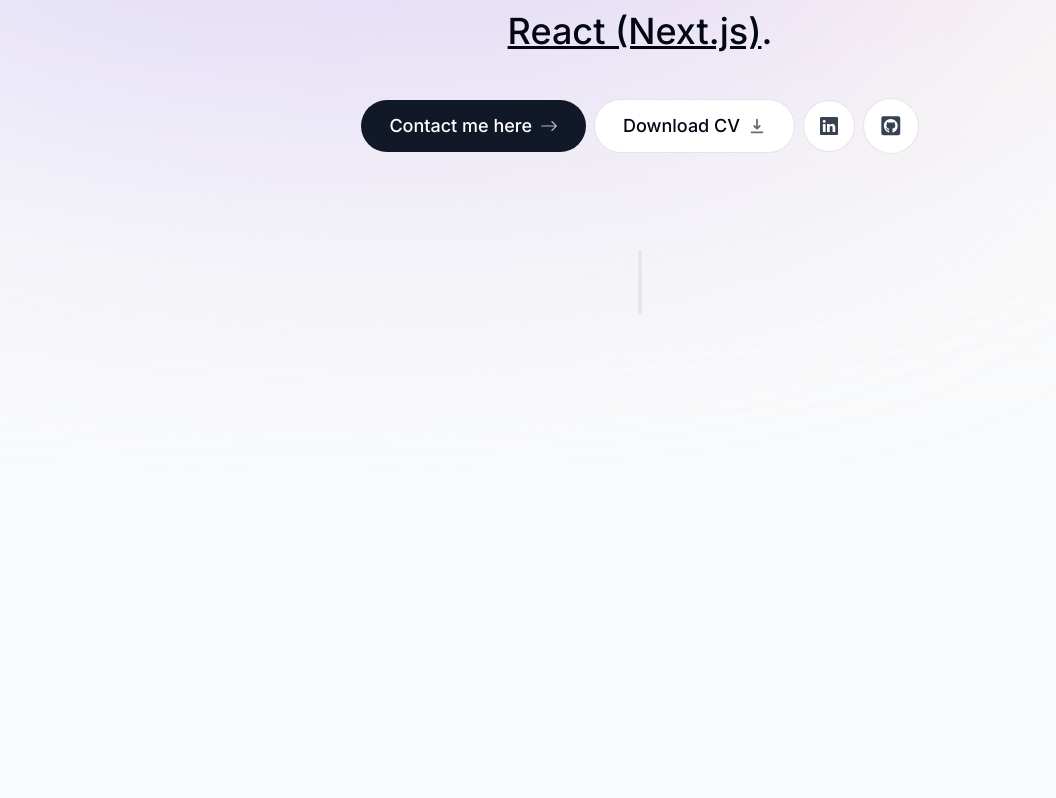
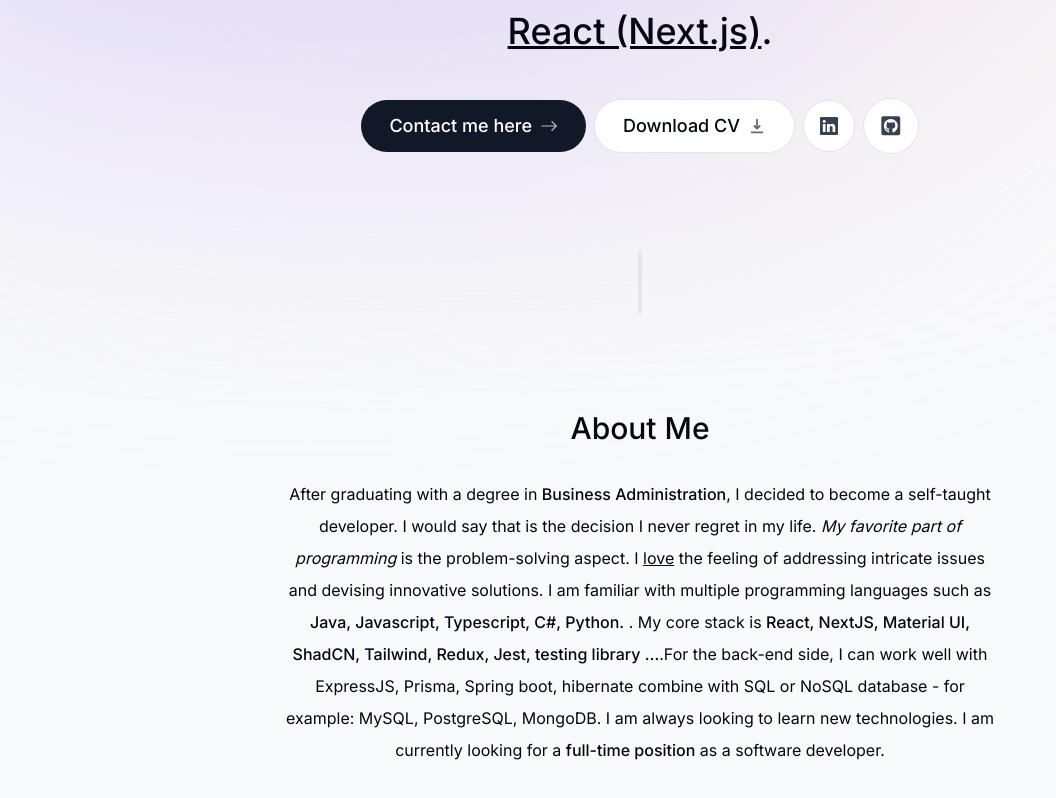
Before and after one commit to Kimmi17/Portfolio, a Next.js app: page / in a window 1280 px wide. Shown: the part 414-1212 px from the top of the page, without its empty margins (0-1056 px from the left). Built offline with nearby package versions, Linux system fonts and the light colour scheme.

Commit message:
Add about section

```diff
--- a/app/page.tsx
+++ b/app/page.tsx
@@ -1,3 +1,4 @@
+import About from "@/components/about";
 import Intro from "@/components/intro";
 import SectionDivider from "@/components/section-divider";
 
@@ -6,6 +7,7 @@
     <main className="flex flex-col items-center px-4">
       <Intro />
       <SectionDivider />
+      <About />
     </main>
   );
 }
--- /dev/null
+++ b/components/about.tsx
@@ -0,0 +1,42 @@
+"use client";
+import React from "react";
+import SectionHeading from "./section-heading";
+import { motion } from "framer-motion";
+
+export default function About() {
+  return (
+    <motion.section
+      className="mb-28 max-w-[45rem] text-center leading-8 sm:mb-40 scroll-mt-28"
+      initial={{ opacity: 0, y: 100 }}
+      animate={{ opacity: 1, y: 0 }}
+      transition={{ delay: 0.175 }}
+    >
+      <SectionHeading>About me</SectionHeading>
+      <p className="mb-3">
+        After graduating with a degree in{" "}
+        <span className="font-medium">Business Administration</span>, I decided
+        to become a self-taught developer. I would say that is the decision I
+        never regret in my life.{" "}
+        <span className="italic">My favorite part of programming</span> is the
+        problem-solving aspect. I <span className="underline">love</span> the
+        feeling of addressing intricate issues and devising innovative
+        solutions. I am familiar with multiple programming languages such as{" "}
+        <span className="font-medium">
+          Java, Javascript, Typescript, C#, Python.
+        </span>{" "}
+        . My core stack is{" "}
+        <span className="font-medium">
+          {" "}
+          React, NextJS, Material UI, ShadCN, Tailwind, Redux, Jest, testing
+          library …
+        </span>
+        .For the back-end side, I can work well with ExpressJS, Prisma, Spring
+        boot, hibernate combine with SQL or NoSQL database - for example: MySQL,
+        PostgreSQL, MongoDB. I am always looking to learn new technologies. I am
+        currently looking for a{" "}
+        <span className="font-medium">full-time position</span> as a software
+        developer.
+      </p>
+    </motion.section>
+  );
+}
--- /dev/null
+++ b/components/section-heading.tsx
@@ -0,0 +1,13 @@
+import React from "react";
+
+type SectionHeadingProps = {
+  children: React.ReactNode;
+};
+
+export default function SectionHeading({ children }: SectionHeadingProps) {
+  return (
+    <h2 className="text-3xl font-medium capitalize mb-8 text-center">
+      {children}
+    </h2>
+  );
+}
```
